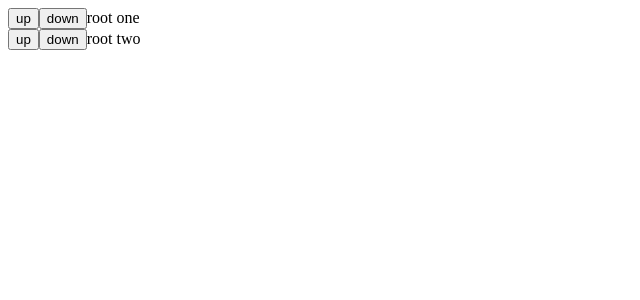
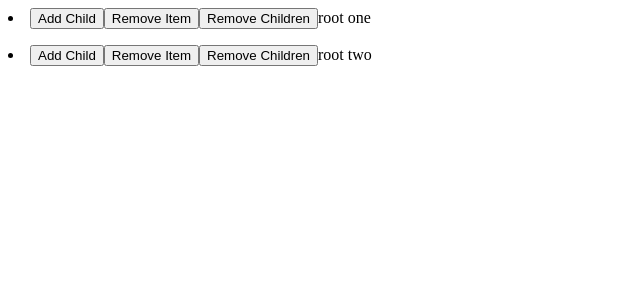
Before and after one commit to harm-meijer/tutorial, a React (Create React App) app: page / in a window 1280 px wide. Shown: the top 300 px of the page, without its empty margins (0-640 px from the left). Built offline with nearby package versions, Linux system fonts and the light colour scheme.

Commit message:
Added remove children

```diff
--- a/src/App.js
+++ b/src/App.js
@@ -15,7 +15,7 @@ function App() {
   return (
     <div>
       {rootItem.children.map(({ id }) => (
-        <Item key={id} itemId={id} />
+        <Item key={id} itemId={id} parentId="root" />
       ))}
     </div>
   );
--- a/src/actions.js
+++ b/src/actions.js
@@ -1,6 +1,15 @@
 export const ADD = "ADD";
 export const REMOVE = "REMOVE";
+export const REMOVECHILDREN = "REMOVECHILDREN";
+
 //@todo: to implement nested items something
 //  to change here
-export const add = () => ({ type: ADD });
-export const remove = () => ({ type: REMOVE });
+export const add = (parentId) => ({ type: ADD, payload: { parentId } });
+export const remove = (itemId, parentId) => ({
+  type: REMOVE,
+  payload: { itemId, parentId },
+});
+export const removeMyChildren = (itemId) => ({
+  type: REMOVECHILDREN,
+  payload: { itemId },
+});
--- a/src/components/Item.js
+++ b/src/components/Item.js
@@ -1,22 +1,29 @@
 import React, { memo, useMemo } from "react";
 import { useDispatch, useSelector } from "react-redux";
-import { add, remove } from "../actions";
+import { add, remove, removeMyChildren } from "../actions";
 import { createSelectItemById } from "../selectors";
 
-const Item = memo(function ItemComponent({ itemId }) {
+const Item = memo(function ItemComponent({ itemId, parentId }) {
+  console.log("Rendering item ", itemId);
   const selectItemById = useMemo(() => createSelectItemById(itemId), [itemId]);
   const item = useSelector(selectItemById);
-  console.log(item.value);
   const dispatch = useDispatch();
-  const addClicked = () => dispatch(add());
-  const removeClicked = () => dispatch(remove());
+  const addClicked = () => dispatch(add(itemId));
+  const removeClicked = () => dispatch(remove(itemId, parentId));
+  const removeMyChildrenClicked = () => dispatch(removeMyChildren(itemId));
   return (
-    <div>
-      <button onClick={addClicked}>up</button>
-      <button onClick={removeClicked}>down</button>
+    <li>
+      <button onClick={addClicked}>Add Child</button>
+      <button onClick={removeClicked}>Remove Item</button>
+      <button onClick={removeMyChildrenClicked}>Remove Children</button>
       {/* @todo: show child items */}
       {item.value}
-    </div>
+      <ul>
+        {item.children.map(({ id }) => (
+          <Item key={id} itemId={id} parentId={itemId} />
+        ))}
+      </ul>
+    </li>
   );
 });
 export default Item;
--- a/src/selectors.js
+++ b/src/selectors.js
@@ -5,15 +5,25 @@ import { createSelector } from "reselect";
 const selectItems = (state) => state.items;
 
 //createSelectItembyId passes the id, gets all the items
-export const createSelectItemById = (id) =>
-  createSelector([selectItems], (items) => {
-    return {
-      //copy the item itself
+export const createSelectItemById = (id) => {
+  let lastItem;
+  let lastResult;
+
+  return createSelector([selectItems], (items) => {
+    if (lastItem === items[id]) {
+      return lastResult;
+    }
+
+    lastItem = items[id];
+
+    lastResult = {
       ...items[id],
-      //gets the child object
       children: items[id].children.map((id) => items[id]),
     };
+
+    return lastResult;
   });
+};
 
 export const selectItem = (state) => {
   //@todo: implement selector
--- a/src/store.js
+++ b/src/store.js
@@ -1,4 +1,5 @@
 import { createStore } from "redux";
+import { ADD } from "./actions";
 
 const initialState = {
   //turn it into object, to make it less expensive when searching
@@ -10,10 +11,79 @@ const initialState = {
   },
 };
 
+const createId = (state) =>
+  Math.max(
+    ...Object.keys(state.items)
+      .map((key) => Number(key))
+      .filter((key) => !isNaN(key))
+  ) + 1;
+
 const store = createStore(
-  (state = initialState, { type }) => {
+  (state = initialState, { type, payload }) => {
     //@todo: implement adding or removing a child to
     //  tree
+
+    if (type === ADD) {
+      const { parentId } = payload;
+      const id = createId(state);
+      return {
+        ...state,
+        items: {
+          ...state.items,
+          [id]: {
+            id,
+            children: [],
+            value: `Id ${id}, Son of ${parentId}`,
+          },
+          [parentId]: {
+            ...state.items[parentId],
+            children: state.items[parentId].children.concat(id),
+          },
+        },
+      };
+    }
+    if (type === "REMOVE") {
+      const { parentId, itemId } = payload;
+      const idsToRemove = state.items[itemId].children.concat(itemId);
+      console.log(idsToRemove);
+      const items = {
+        ...state.items,
+        [parentId]: {
+          ...state.items[parentId],
+          children: state.items[parentId].children.filter(
+            (id) => id !== itemId
+          ),
+        },
+      };
+      return {
+        ...state,
+        items: Object.fromEntries(
+          Object.entries(items).filter(
+            ([key]) => !idsToRemove.includes(Number(key))
+          )
+        ),
+      };
+    }
+    if (type === "REMOVECHILDREN") {
+      const { itemId } = payload;
+      const idsToRemove = state.items[itemId].children;
+      const items = {
+        ...state.items,
+        [itemId]: {
+          ...state.items[itemId],
+          children: [],
+        },
+      };
+      return {
+        ...state,
+        items: Object.fromEntries(
+          Object.entries(items).filter(
+            ([key]) => !idsToRemove.includes(Number(key))
+          )
+        ),
+      };
+    }
+
     return { ...state };
   },
   initialState,
```
